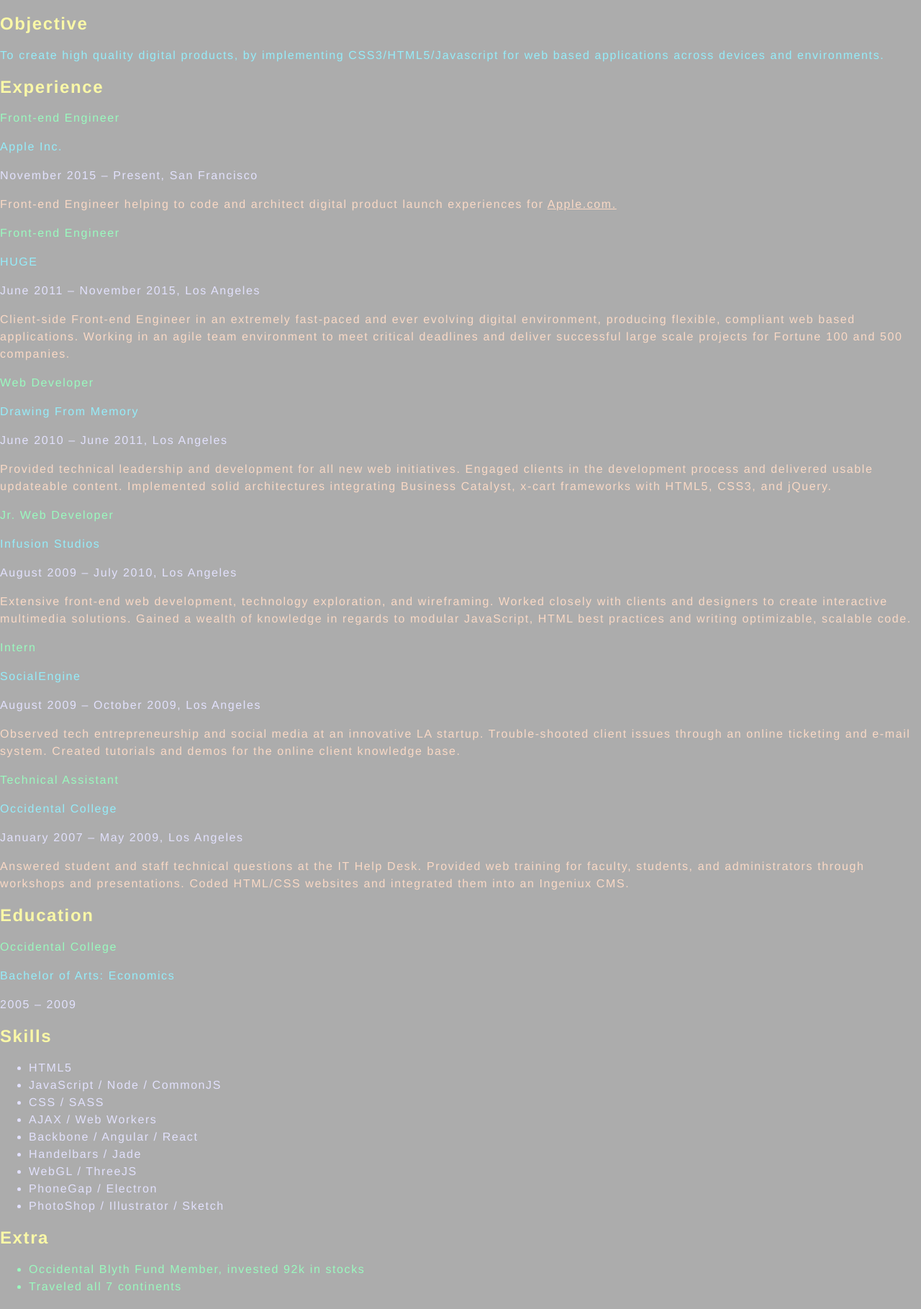
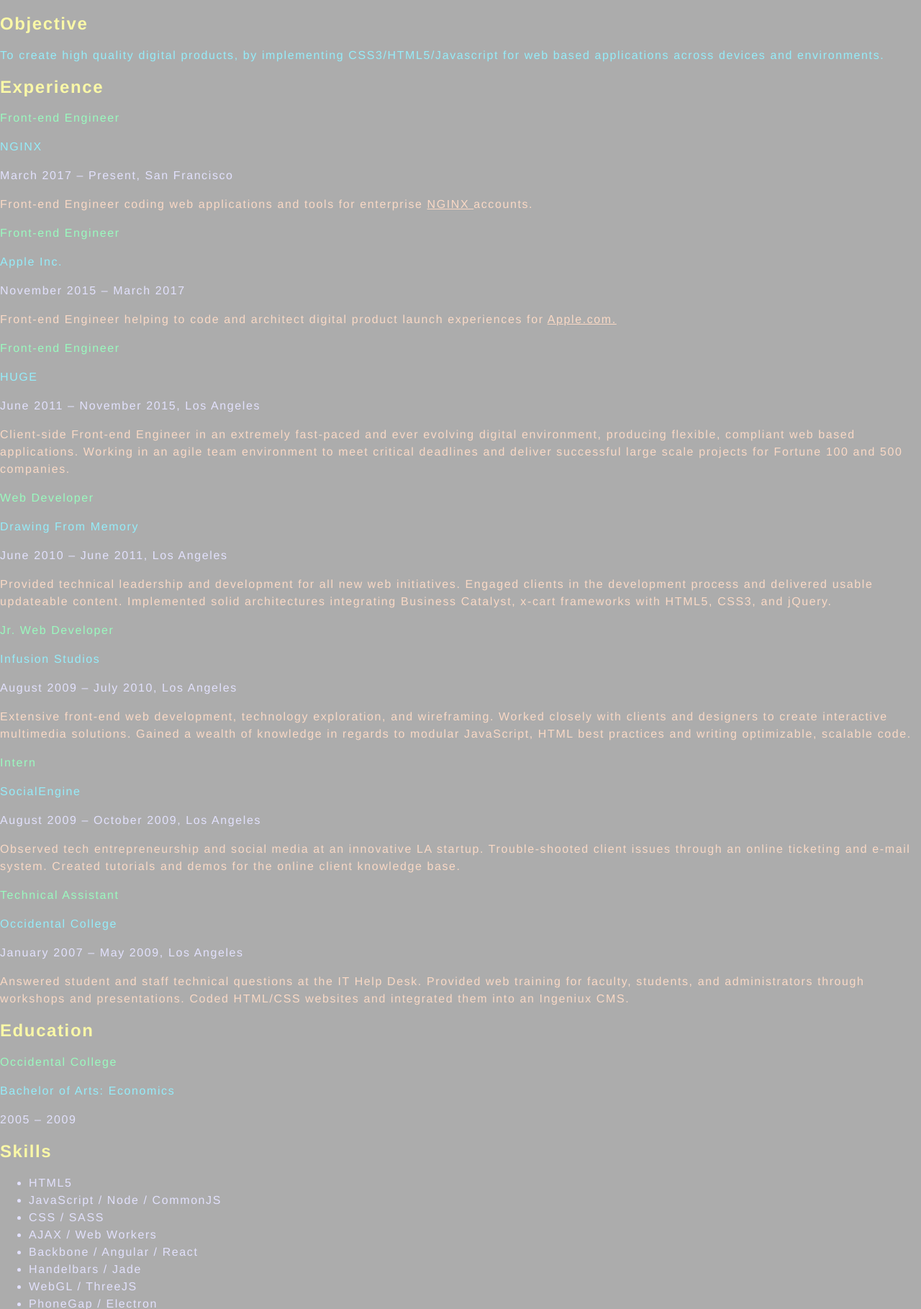
Before and after one commit to L2D22/me, a Node project: template app/templates/resume.jade in a window 1280 px wide. Shown: the part 167-1986 px from the top of the page at 72% size. Before the commit the page ends 1960 px from the top, so only its background shows below. Run offline with Node 20 templates, Linux system fonts and the light colour scheme; the template is opened without the code that fills it, so the values that code supplies are empty.

Commit message:
Update profile to include NGINX

```diff
--- a/app/templates/about.jade
+++ b/app/templates/about.jade
@@ -14,8 +14,8 @@
   div.description
     h1 me
     p
-      span.pink I'm currently a Front-End Engineer at Apple Inc.
-      span.yellow helping to code and architect digital product launch experiences.
+      span.pink I'm currently a Front-End Engineer at Nginx,
+      span.yellow helping to code and architect digital product experiences.
       span.green Programming has always been something I've taught
       span.blue myself and I'm constantly learning in the
       span.purple ever evolving internet landscape.
--- a/app/templates/index.jade
+++ b/app/templates/index.jade
@@ -33,7 +33,7 @@
     a.heart
       img.candy-heart(src="images/candy-heart.png")
   img.rainbow-vomit(src="images/rainbow-vomit.gif")
-  img.rex(src="images/trex.gif")
+  img.rex(src="images/trex-walk.gif")
   img.banana(src="images/big-dancing-banana-smiley-emoticon.gif")
   img.doggy(src="images/doggy.gif")
   img.kitty(src="images/kitty.gif")
--- a/app/templates/resume.jade
+++ b/app/templates/resume.jade
@@ -24,8 +24,15 @@
     h2.yellow Experience
     .section
       p.title.green Front-end Engineer
+      p.company.blue NGINX
+      p.dates.purple March 2017 – Present, San Francisco
+      p.description.pink Front-end Engineer coding web applications and tools for enterprise
+        a.pink(target="_blank",href="https://www.nginx.com/") NGINX
+        | accounts.
+    .section
+      p.title.green Front-end Engineer
       p.company.blue Apple Inc.
-      p.dates.purple November 2015 – Present, San Francisco
+      p.dates.purple November 2015 – March 2017
       p.description.pink Front-end Engineer helping to code and architect digital product launch experiences for
         a.pink(target="_blank",href="http://www.apple.com/") Apple.com.
     .section
--- a/app/templates/work.jade
+++ b/app/templates/work.jade
@@ -17,6 +17,9 @@
     p.url
       a.green(target='_blank', href='http://www.apple.com/ipad-pro/') Ipad Pro
     p.description.blue Developed the flagship marketing page for Apple Ipad Pro. It featured parallax scrolling, animations, and responsive layout.
+    p.url
+      a.green(target='_blank', href='http://www.apple.com/apple-music/') Apple Music
+    p.description.blue Developed the flagship marketing page for Apple Music. It featured parallax scrolling, animations, drawers, and responsive layout.
   section
     h2
      a.yellow(target='_blank', href='http://hugeinc.com/') Huge
```
Also changed, not shown: 4 other files.
